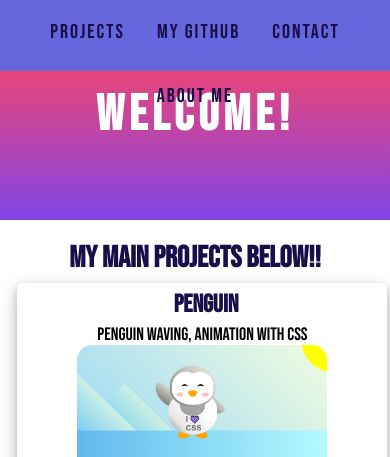
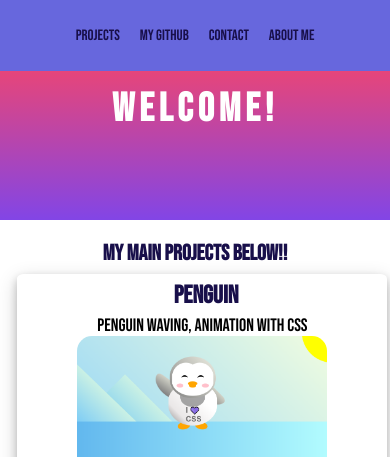
Before and after one commit to luluhwenceslau/Portifolio-Webpage, a plain HTML site: page index.html in a window 390 px wide. Shown: the top 457 px of the page. Drawn offline with Linux system fonts and the light colour scheme; a web font is replaced by a local one.

Commit message:
update
Melhoria na responsividade para dispositivos móveis

```diff
--- a/styles.css
+++ b/styles.css
@@ -138,7 +138,21 @@ footer{
     object-fit: cover;
     }
   h1{
-    font-size: 50px;
+    font-size: 40px;
+    }
+    #navbar{
+      letter-spacing: 0;
+
+    }
+    #navbar a{
+      font-size: 15px;
+      padding: 10px;
+    }
+    #projects h2{
+      font-size: 22px;
+    }
+    h3{
+      font-size: 20px;
     }
 }
 
```
